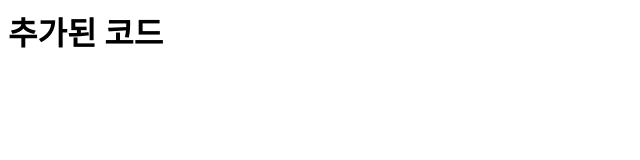
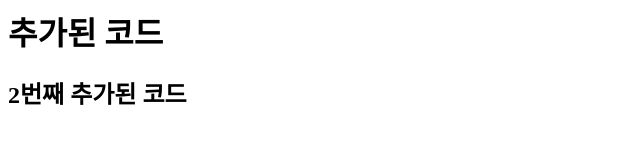
Before and after one commit to inpa12/nodevue, a plain HTML site: page index.html in a window 1280 px wide. Shown: the whole page, without its empty margins (0-640 px from the left). Drawn offline with Linux system fonts and the light colour scheme.

Commit message:
3번째 수정

```diff
--- a/index.html
+++ b/index.html
@@ -4,5 +4,6 @@
     </head>
     <body>
         <h1>추가된 코드</h1>
+        <h2>2번째 추가된 코드</h2>
     </body>
 </html>
```
